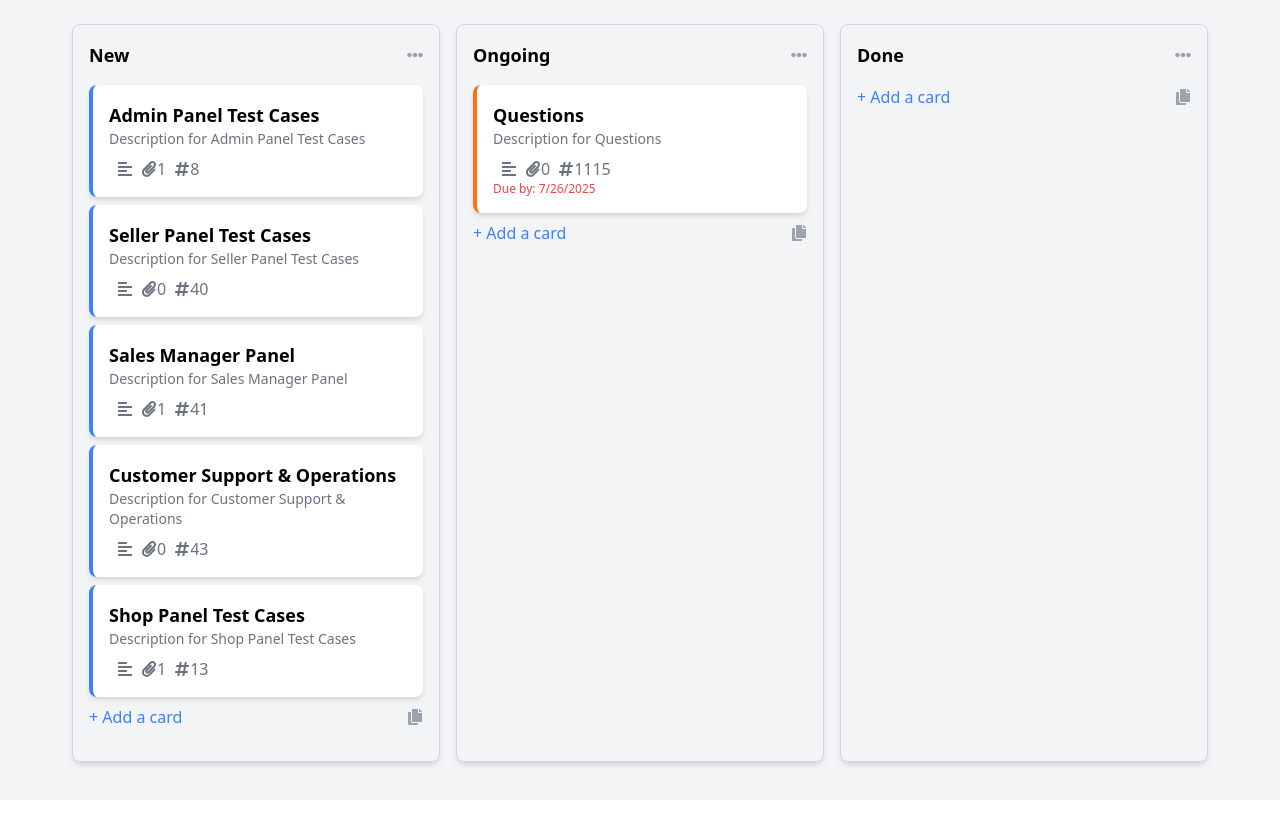
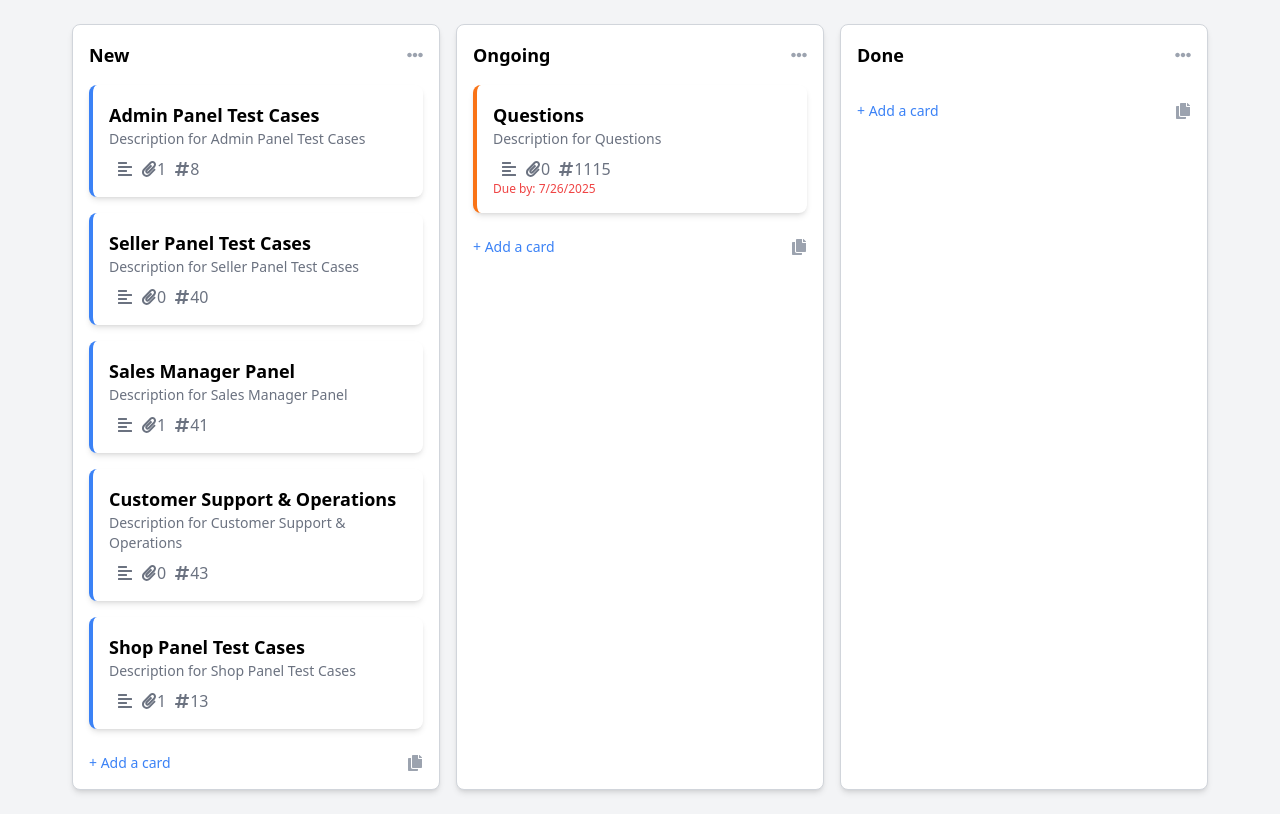
Before and after one commit to HussainShafayet/todo, a React (Create React App) app: page / in a window 1280 px wide. Built offline with nearby package versions, Linux system fonts and the light colour scheme.

Commit message:
some code optimize in clumn

```diff
--- a/src/components/Column.js
+++ b/src/components/Column.js
@@ -1,26 +1,39 @@
 import React from 'react';
 import TodoItem from './TodoItem';
-import {FaEllipsisH, FaCopy } from 'react-icons/fa';
+import { FaEllipsisH, FaCopy } from 'react-icons/fa';
 
 const Column = ({ title, todos, moveTodo, handleFormShow, copyLastCardValues }) => {
   const filteredTodos = todos.filter(todo => todo.status === title);
 
   return (
-    <div className="flex flex-col w-full md:w-1/3 p-4 border border-gray-300 rounded-lg m-2 shadow-md">
-      <div className="flex justify-between items-center mb-4">
-        <h2 className="text-lg font-bold">{title}</h2>
-        <FaEllipsisH className="text-gray-400" />
-      </div>
-      {filteredTodos.map(todo => (
-        <TodoItem key={todo.id} todo={todo} moveTodo={moveTodo} />
-      ))}
-      <div className="flex justify-between items-center mb-4">
-        <div className="text-blue-500 cursor-pointer"  onClick={() => handleFormShow()}>+ Add a card</div>
-        <FaCopy className="text-gray-400 cursor-pointer" onClick={() => copyLastCardValues(title)} />
+    <div className="flex flex-col w-full md:w-1/3 p-4 border border-gray-300 rounded-lg m-2 shadow-md bg-white">
+      <Header title={title} />
+
+      <div className="flex flex-col gap-2 mb-4">
+        {filteredTodos.map(todo => (
+          <TodoItem key={todo.id} todo={todo} moveTodo={moveTodo} />
+        ))}
       </div>
 
+      <Footer onAdd={() => handleFormShow()} onCopy={() => copyLastCardValues(title)} />
     </div>
   );
 };
 
+const Header = ({ title }) => (
+  <div className="flex justify-between items-center mb-4">
+    <h2 className="text-lg font-bold">{title}</h2>
+    <FaEllipsisH className="text-gray-400" />
+  </div>
+);
+
+const Footer = ({ onAdd, onCopy }) => (
+  <div className="flex justify-between items-center">
+    <button className="text-blue-500 text-sm hover:underline" onClick={onAdd}>
+      + Add a card
+    </button>
+    <FaCopy className="text-gray-400 cursor-pointer" onClick={onCopy} />
+  </div>
+);
+
 export default Column;
```
